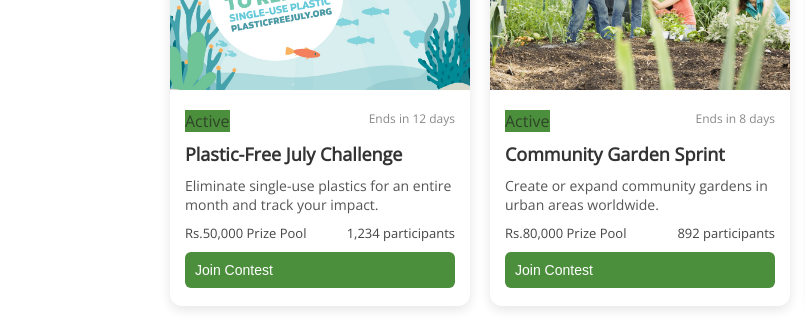
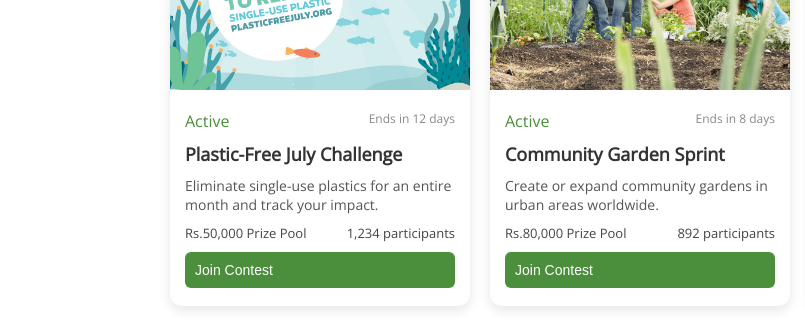
Before and after one commit to heer22patel/FreshRoots-Multi-Page, a plain HTML site: page community.html in a window 1280 px wide. Shown: the part 3153-3473 px from the top of the page, 0-805 px from the left. Drawn offline with nearby package versions, Linux system fonts and the light colour scheme.

Commit message:
Add files via upload

```diff
--- a/style.css
+++ b/style.css
@@ -1142,7 +1142,7 @@ blockquote {
 }
 
 .badge-active1 {
-    background-color: #4b8f3c;
+    color: #4b8f3c;
 }
 
 .soon {
```
